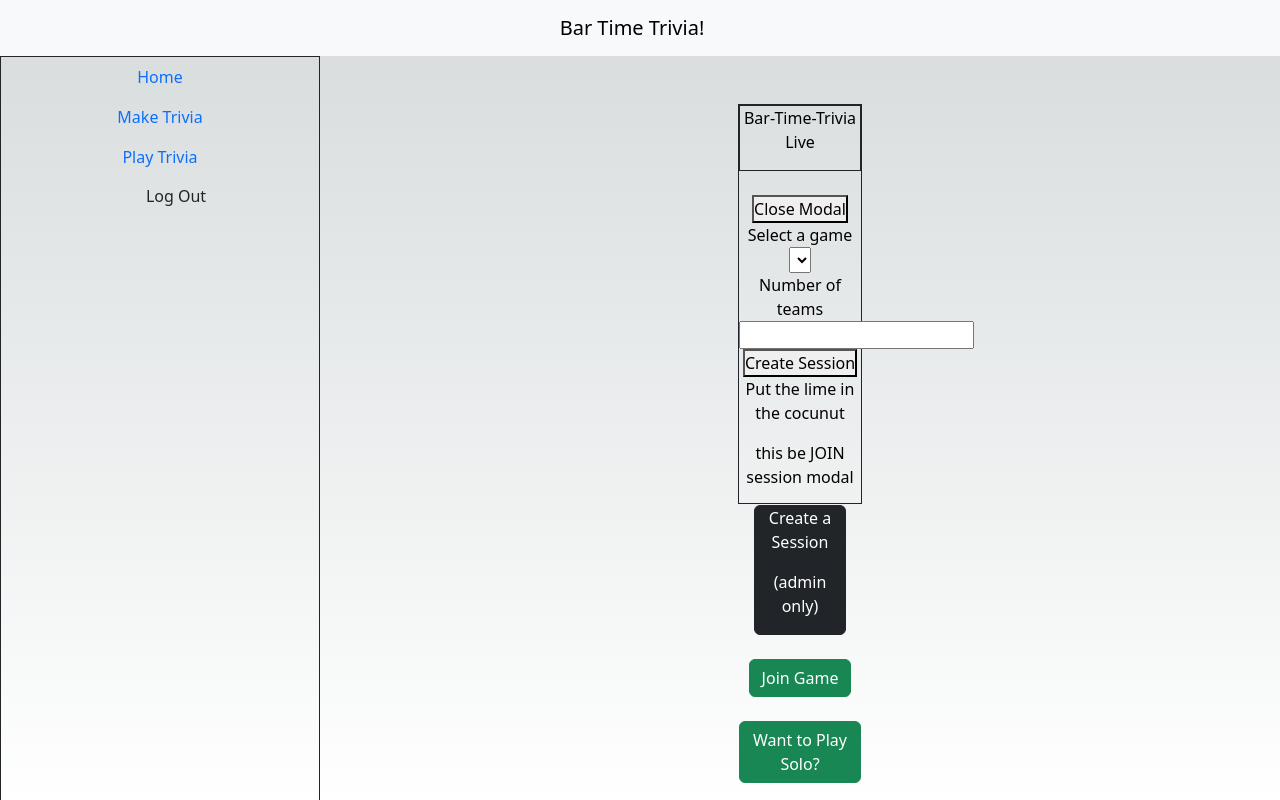
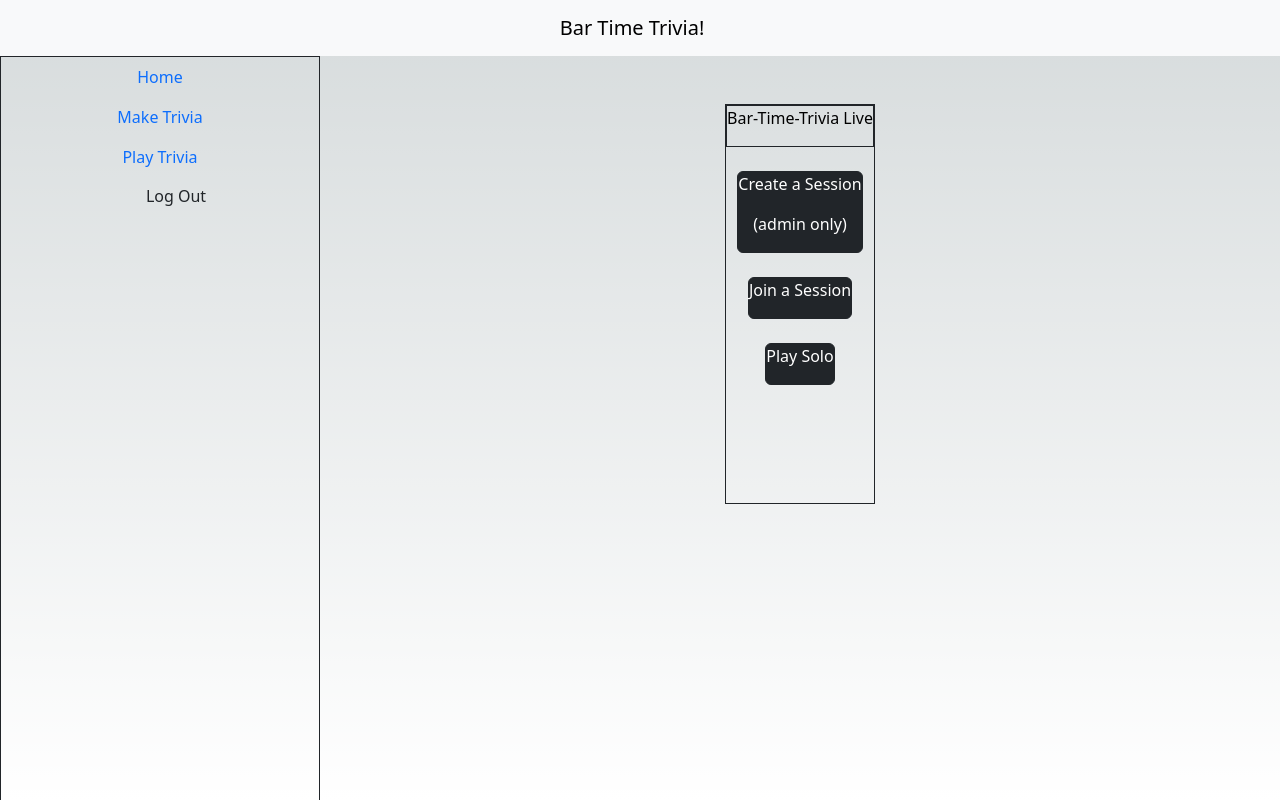
Before and after one commit to zshep/bar-time-trivia, a Next.js app: page /dashboard/playTrivia in a window 1280 px wide. Built offline with nearby package versions, Linux system fonts and the light colour scheme.

Commit message:
ditching the pop up modual method but got all play routes (except for solo) to work.

```diff
--- a/app/dashboard/playTrivia/@createSession/default.tsx
+++ /dev/null
@@ -1,5 +0,0 @@
-export default function Default() {
-
-    return '...'
-
-}
--- a/app/dashboard/playTrivia/@joinSession/page.tsx
+++ /dev/null
@@ -1,9 +0,0 @@
-export default function page() {
-
-    return (
-        <div>
-            <p>Put the lime in the cocunut</p>
-            <p> this be JOIN session modal</p>
-        </div>
-    )
-}
--- a/app/dashboard/playTrivia/@createSession/page.tsx
+++ b/app/dashboard/playTrivia/joinSession/page.tsx
@@ -1,12 +1,11 @@
 import { Modal } from "../../../ui/modal"
-import CreateSession from "../../../ui/playTrivia/createSession"
+import JoinSession from "../../../ui/playTrivia/joinSession"
 
 export default function page() {
 
     return (
         <Modal>
-            <CreateSession />
-
+            <JoinSession />
         </Modal>
     )
 }
--- a/app/dashboard/playTrivia/layout.tsx
+++ b/app/dashboard/playTrivia/layout.tsx
@@ -4,7 +4,6 @@ import { useSelectedLayoutSegment } from "next/navigation";
 
 export default function Layout({
     children,
-    createSession,
     joinSession,
 }: {
     children: React.ReactNode;
@@ -18,14 +17,13 @@ export default function Layout({
 
             <div className="d-flex flex-row h-100 justify-content-center">
 
-                <main className="d-flex flex-column align-content-center border border-dark border-round h-50 w-25 text-center mt-5">
+                <main className="d-flex flex-column align-content-center border border-dark border-round h-50 w-auto min-w-50vw text-center mt-5">
                     <div className="border border-dark">
                         <p>Bar-Time-Trivia Live</p>
                     </div>
                     <div className="mt-4">
-                       <div> {createSession} </div>
-                        <div> {joinSession} </div>
-                        <div> {children} </div>
+
+                         {children}
                     </div>
                 </main>
 
--- a/app/dashboard/playTrivia/page.tsx
+++ b/app/dashboard/playTrivia/page.tsx
@@ -7,11 +7,11 @@ export default function lobby() {
     return (
 
         <div className="d-flex flex-column justify-content-center">
-        <div className="border border-dark rounded w-75 bg-dark text-white align-self-center  ">
+        <div className="border border-dark rounded w-auto bg-dark text-white align-self-center  ">
 
                  <Link
                     key="newSession"
-                    href="/playTrivia/createSession">
+                    href="/dashboard/playTrivia/createSession">
                         <p>Create a Session</p>
 
                 <p className="text-center">(admin only)</p>
@@ -20,14 +20,24 @@ export default function lobby() {
         </div>
         <div className="mt-2 mb-2 d-flex flex-column">
 
-            <div className="mt-3">
-                <button className="btn btn-success">
-                        Join Game</button>
+            <div className="mt-3 border border-dark rounded w-auto bg-dark text-white align-self-center">
+                <Link
+                    key="joinSession"
+                    href="/dashboard/playTrivia/joinSession">
+                        <p>Join a Session</p>
+
+                </Link>
             </div>
         </div>
-        <div className="mt-3">
+        <div className="mt-3 border border-dark rounded w-auto bg-dark text-white align-self-center">
 
-            <button className="btn btn-success">Want to Play Solo?</button>
+            <Link
+                key="solo"
+                href="/dashboard/playtrivia/solo">
+                    <p> Play Solo</p>
+
+            </Link>
+
         </div>
         <div>
 
--- a/app/ui/modal.tsx
+++ b/app/ui/modal.tsx
@@ -7,14 +7,15 @@ export function Modal( { children }: {children: React.ReactNode}) {
     const router = useRouter()
 
     return(
-        <>
+        <div>
             <button
+            className="mb-3 btn border border-danger btn-danger text-black"
             onClick={() => {
                 router.back()
             }}>
-                Close Modal
+                Return
             </button>
             <div>{children}</div>
-        </>
+        </div>
     )
 }
--- a/app/ui/playTrivia/createSession.tsx
+++ b/app/ui/playTrivia/createSession.tsx
@@ -8,15 +8,15 @@ import { createsession } from '../../lib/actions'
 
 
 
-export default function CreateSession( ) {
+export default function CreateSession() {
     //use useAction state to create variable
 
 
     //grab array/list of available trvia game from backend
 
-    return(
-        <form
-            className='d-flex flex-column justify-content-center'>
+    return (
+        <form>
+            <div className='d-flex flex-column'>
             <div>
                 <label
 
@@ -27,20 +27,24 @@ export default function CreateSession( ) {
                     id="game"
                     name="game"
                 >
-                    <br>
-                        </br>
                 </select>
+            </div>
+            <div className='d-flex flex-column'>
                 <label
                     id="team_number">
                     Number of teams
                 </label>
+
                 <input
                     type='number'
-                        name="team_number">
+                    name="team_number"
+                    min={2}
+                    max={8}>
                 </input>
 
             </div>
-            <div>
+            </div>
+            <div className='mt-4'>
                 <button>
                     <Link
                         href={'/'}>
--- a/app/ui/sidenav.tsx
+++ b/app/ui/sidenav.tsx
@@ -12,14 +12,14 @@ export default function SideNav() {
                             <a className="nav-link" href="/dashboard/makeTriviaSession">Make Trivia</a>
                         </li>
                         <li className="nav-item">
-                            <a className="nav-link" href="/dashboard/playTrivia/createSession">Play Trivia</a>
+                            <a className="nav-link" href="/dashboard/playTrivia">Play Trivia</a>
                         </li>
 
                     </ul>
                 </div>
 
 
-                <div className="text-center ">
+                <div className=" d-block position-bottom text-center ">
                     <ul>
 
                             <a className="btn" href="/logout">Log Out</a>
```
Also changed, not shown: app/dashboard/playTrivia/createSession/page.tsx (+7 -4 lines), app/dashboard/playTrivia/solo/page.tsx (added, +15 -0 lines), app/ui/playTrivia/joinSession.tsx (+10 -7 lines), app/dashboard/playTrivia/joinSession/default.tsx (renamed from app/dashboard/playTrivia/defualt.tsx), 2 other files (tests, documents, lock files or other folders). Lines whose indentation alone changed are shown as unchanged.
